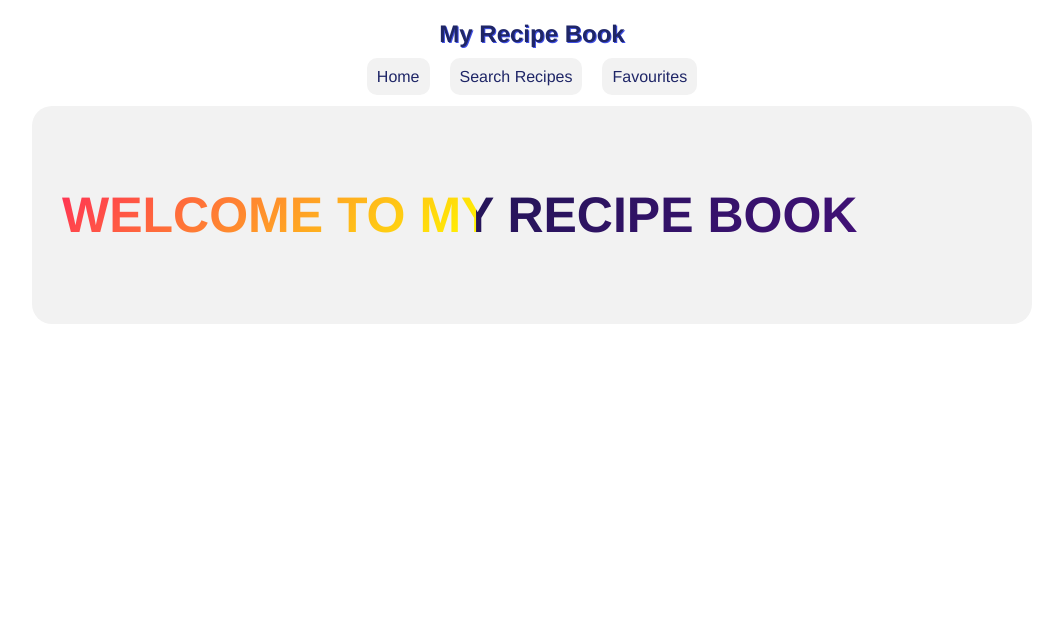
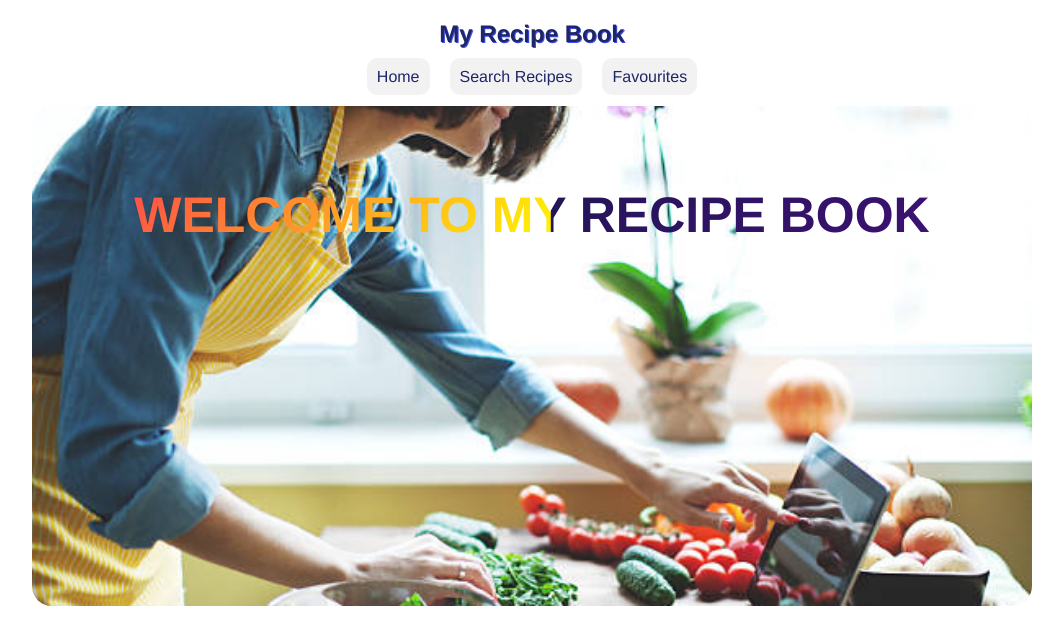
Before and after one commit to swethachauhan/my-recipe-book, a React (Create React App) app in the folder recipebook/: page / in a window 1280 px wide. Shown: the top 644 px of the page, without its empty margins (108-1171 px from the left). Built offline with nearby package versions, Linux system fonts and the light colour scheme.

Commit message:
recipe book

```diff
--- a/recipebook/src/App.css
+++ b/recipebook/src/App.css
@@ -179,6 +179,8 @@ background: #FFFFFF;
   margin: 20px auto;
   padding: 30px;
   border-radius: 20px;
+  text-align: center;
+
 }
 
 .animate-charcter
@@ -191,17 +193,14 @@ background: #FFFFFF;
     #ff1361 67%,
     #fff800 100%
   );
-  background-size: auto auto;
-  background-clip: border-box;
+
   background-size: 200% auto;
   color: #fff;
-  background-clip: text;
   fill: transparent;
   -webkit-background-clip: text;
   -webkit-text-fill-color: transparent;
   animation: textclip 2s linear infinite;
-  display: inline-block;
-      font-size: 50px;
+  font-size: 50px;
 }
 
 @keyframes textclip {
--- a/recipebook/src/components/Home.js
+++ b/recipebook/src/components/Home.js
@@ -1,13 +1,20 @@
 import React from 'react'
+
+
+const imgMyimageexample = require('./img2.jpg');
+const divStyle = {
+  width: '100%',
+  height: '500px',
+  backgroundImage: `url(${imgMyimageexample})`,
+  backgroundSize: 'cover'
+};
 
 function Home() {
   return (
-    <div class="home-container">
-    <div class="row">
-      <div class="col-md-12 text-center">
-        <h3 class="animate-charcter"> Welcome to My Recipe Book </h3>
-      </div>
-    </div>
+    <div className="home-container" style={divStyle}>
+
+        <h3 className="animate-charcter"> Welcome to My Recipe Book </h3>
+
   </div>
   )
 }
```
Also changed, not shown: recipebook/src/components/foodImage.jpg (added), recipebook/src/components/img2.jpg (added).
